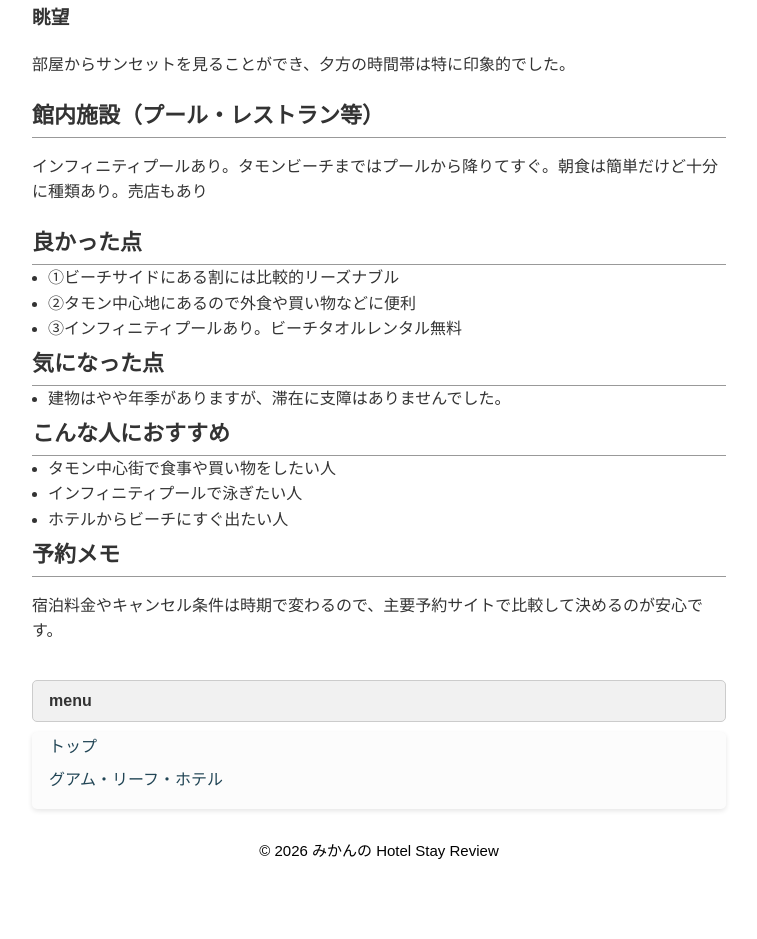
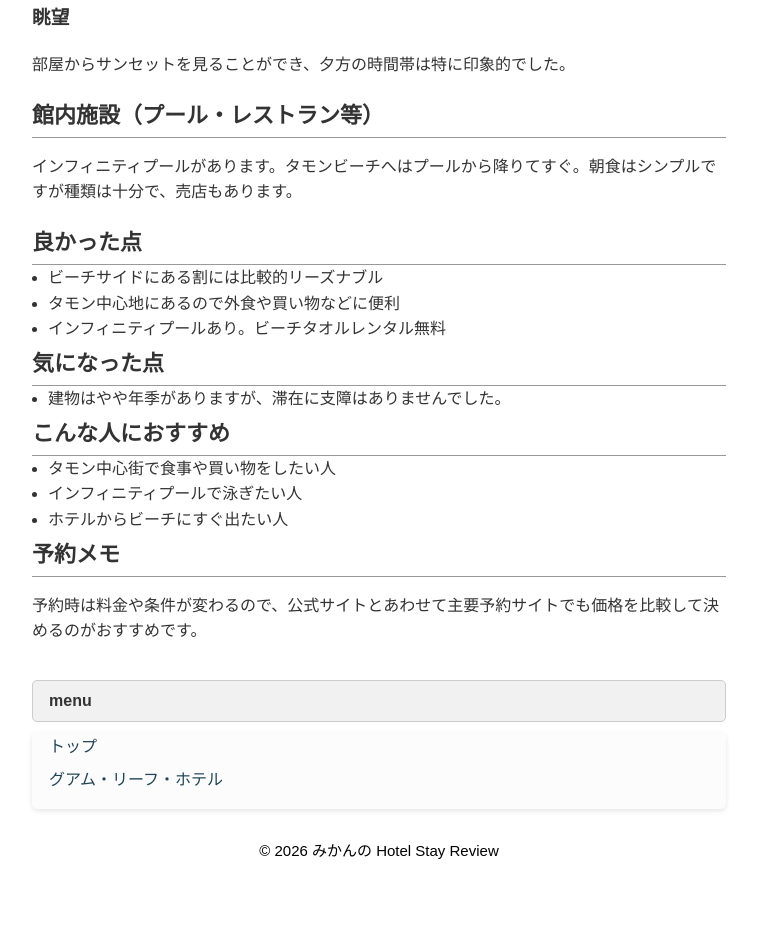
Before and after one commit to mikanhaamesho/mikanhaamesho.github.io, a plain HTML site: page guam-reef-hotel.html in a window 1280 px wide. Shown: the part 905-1844 px from the top of the page, without its empty margins (261-1018 px from the left). Drawn offline with Linux system fonts and the light colour scheme.

Commit message:
Update guam-reef-hotel.html

```diff
--- a/guam-reef-hotel.html
+++ b/guam-reef-hotel.html
@@ -2,7 +2,7 @@
 <html lang="ja">
 <head>
   <meta charset="UTF-8">
-  <title>【宿泊記】グアム・リーフ・ホテル | みかんの Hotel Stay Review</title>
+  <title>【宿泊記】グアム・リーフ・ホテル（Guam Reef Hotel） | みかんの Hotel Stay Review</title>
   <meta name="description" content="2025年12月に宿泊したグアム・リーフ・ホテルの宿泊記。立地、客室、眺望、設備、良かった点・気になった点をまとめます。">
   <meta name="viewport" content="width=device-width, initial-scale=1.0">
   <link rel="stylesheet" href="index.css">
@@ -51,13 +51,13 @@
         <p>部屋からサンセットを見ることができ、夕方の時間帯は特に印象的でした。</p>
 
         <h2>館内施設（プール・レストラン等）</h2>
-        <p>インフィニティプールあり。タモンビーチまではプールから降りてすぐ。朝食は簡単だけど十分に種類あり。売店もあり</p>
+        <p>インフィニティプールがあります。タモンビーチへはプールから降りてすぐ。朝食はシンプルですが種類は十分で、売店もあります。</p>
 
         <h2>良かった点</h2>
         <ul>
-          <li>①ビーチサイドにある割には比較的リーズナブル</li>
-          <li>②タモン中心地にあるので外食や買い物などに便利</li>
-          <li>③インフィニティプールあり。ビーチタオルレンタル無料</li>
+          <li>ビーチサイドにある割には比較的リーズナブル</li>
+          <li>タモン中心地にあるので外食や買い物などに便利</li>
+          <li>インフィニティプールあり。ビーチタオルレンタル無料</li>
         </ul>
 
         <h2>気になった点</h2>
@@ -73,7 +73,7 @@
         </ul>
 
         <h2>予約メモ</h2>
-        <p>宿泊料金やキャンセル条件は時期で変わるので、主要予約サイトで比較して決めるのが安心です。</p>
+        <p>予約時は料金や条件が変わるので、公式サイトとあわせて主要予約サイトでも価格を比較して決めるのがおすすめです。</p>
 
       </div>
     </main>
```
